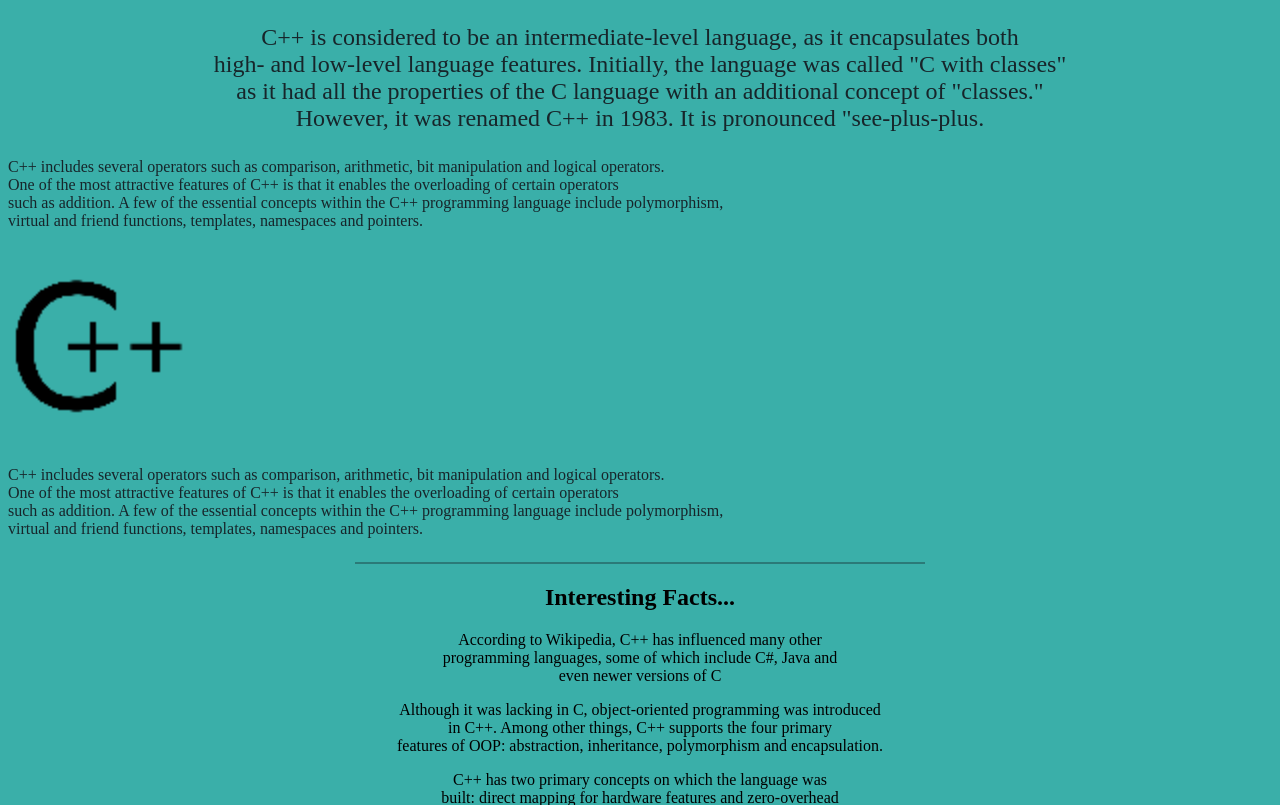
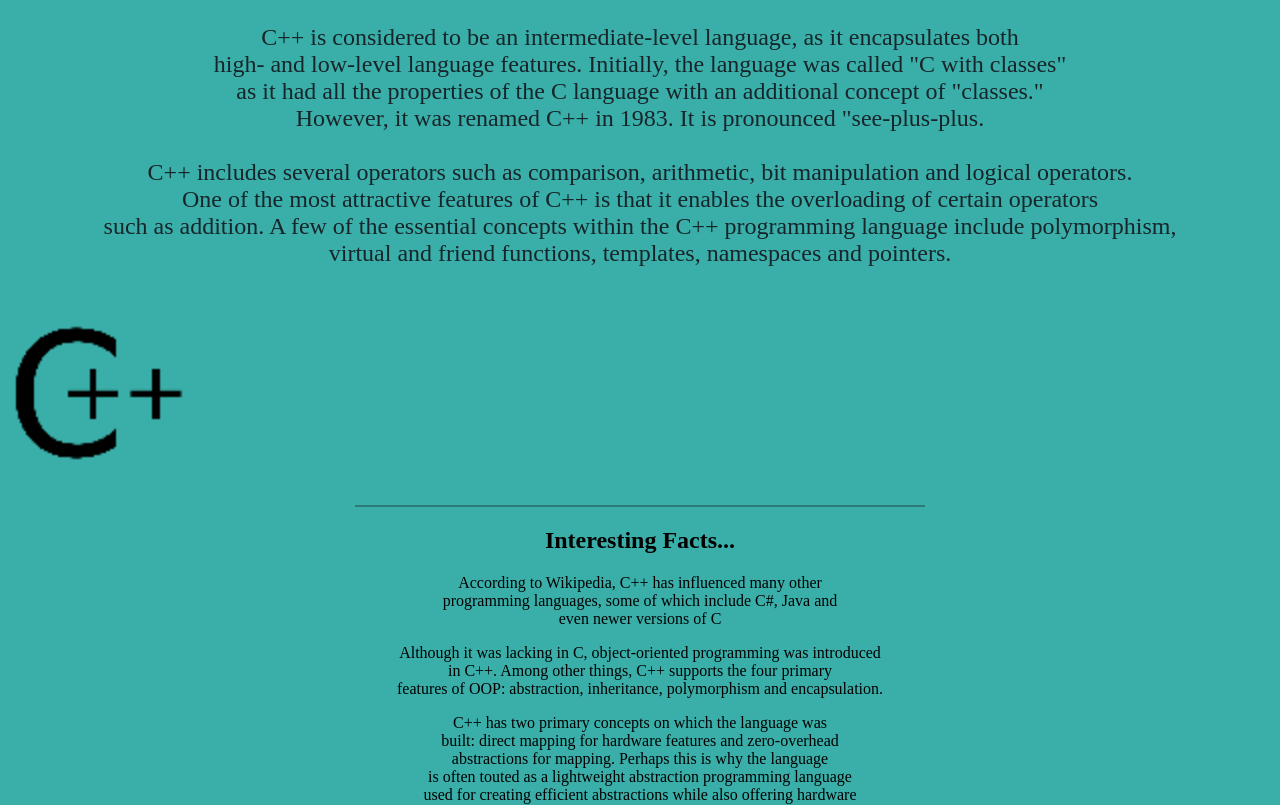
Before and after one commit to IvonneS/cst336, a PHP site: the page made by hw/hw1/c++.php in a window 1280 px wide. Shown: the part 125-930 px from the top of the page. Run offline with PHP 8.4, Linux system fonts and the light colour scheme.

Commit message:
updating homework1

```diff
--- a/hw/hw1/c++.php
+++ b/hw/hw1/c++.php
@@ -26,29 +26,18 @@
                 C++ is considered to be an intermediate-level language, as it encapsulates both <br>
                 high- and low-level language features. Initially, the language was called "C with classes"<br>
                 as it had all the properties of the C language with an additional concept of "classes."<br>
-                However, it was renamed C++ in 1983. It is pronounced "see-plus-plus.
+                However, it was renamed C++ in 1983. It is pronounced "see-plus-plus.<br><br>
 
-            </p>
-            <p>
                 C++ includes several operators such as comparison, arithmetic, bit manipulation and logical operators.<br>
                 One of the most attractive features of C++ is that it enables the overloading of certain operators <br>
                 such as addition. A few of the essential concepts within the C++ programming language include polymorphism,<br>
                 virtual and friend functions, templates, namespaces and pointers.
             </p>
         </div>
-        <div class "second">
+
          <div class = "image">
              <img src="img/cp.png" alt = "c++ logo"/>
-        </div>
-        <div class = "image">
-            <p>
-                C++ includes several operators such as comparison, arithmetic, bit manipulation and logical operators.<br>
-                One of the most attractive features of C++ is that it enables the overloading of certain operators <br>
-                such as addition. A few of the essential concepts within the C++ programming language include polymorphism,<br>
-                virtual and friend functions, templates, namespaces and pointers.
-            </p>
-        </div>
-        </div>
+         </div>
          <hr width="45%" size = "2.5" color = "#2B7A78"/>
         <div class = "facts">
             <h2>Interesting Facts...</h2>
--- a/hw/hw1/java.php
+++ b/hw/hw1/java.php
@@ -33,13 +33,12 @@
             </p>
 
         </div>
-        <div class = "middlepart">
             <div class = "image">
              <img src="img/java.png" alt = "JAVA logo"/>
 
 
             </div>
-        </div>
+
 
         <hr width="45%" size = "2.5" color = "#2B7A78"/>
         <div class = "facts">
```
